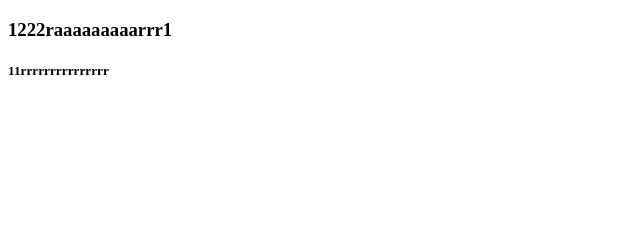
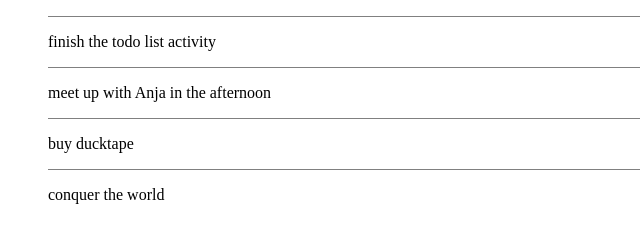
Before and after one commit to dodoburner/to-do-list, a website built with webpack: page src/index.html in a window 1280 px wide. Shown: the whole page, without its empty margins (0-640 px from the left). Built offline with nearby package versions, Linux system fonts and the light colour scheme.

Commit message:
add function for displaying the tasks array

```diff
--- a/src/index.html
+++ b/src/index.html
@@ -4,11 +4,10 @@
   <meta charset="UTF-8">
   <meta http-equiv="X-UA-Compatible" content="IE=edge">
   <meta name="viewport" content="width=device-width, initial-scale=1.0">
-
   <title>Document</title>
 </head>
 <body>
-  <h3>1222raaaaaaaaarrr1</h3>
-  <h5>11rrrrrrrrrrrrrrr</h5>
+  <ul id="todo-list">
+  </ul>
 </body>
 </html>
--- a/src/index.js
+++ b/src/index.js
@@ -0,0 +1,45 @@
+let tasks = [
+  {
+    description: 'buy ducktape',
+    completed: false,
+    index: 3
+  },
+  {
+    description: 'conquer the world',
+    completed: true,
+    index: 4
+  },
+  {
+    description: 'finish the todo list activity',
+    completed: false,
+    index: 1
+  },
+  {
+    description: 'meet up with Anja in the afternoon',
+    completed: false,
+    index: 2
+  },
+]
+
+tasks.sort((a,b) => {
+  if (a.index > b.index) {
+    return 1
+  } else if (a.index < b.index) {
+    return -1
+  }
+})
+const todoList = document.getElementById('todo-list')
+import './styles.css';
+
+function populateTodoList() {
+  tasks.forEach((el) => {
+    let task = document.createElement('li');
+    task.classList.add('task');
+    task.innerHTML = `
+     <p>${el.description}</p
+    `;
+    todoList.appendChild(task)
+  })
+}
+
+populateTodoList()
--- /dev/null
+++ b/src/styles.css
@@ -0,0 +1,4 @@
+.task {
+  list-style: none;
+  border-top: 1px solid gray;
+}
```
Also changed, not shown: dist/index.html.
